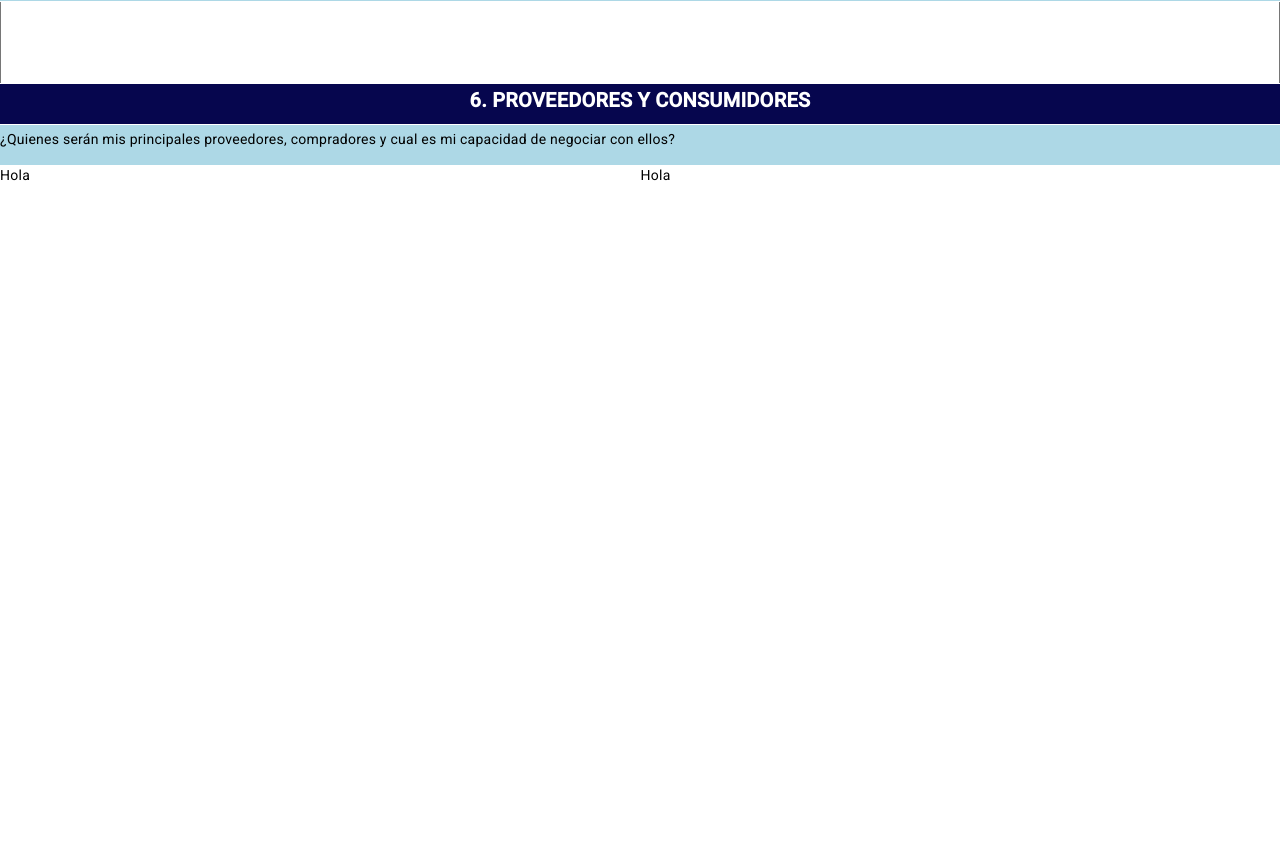
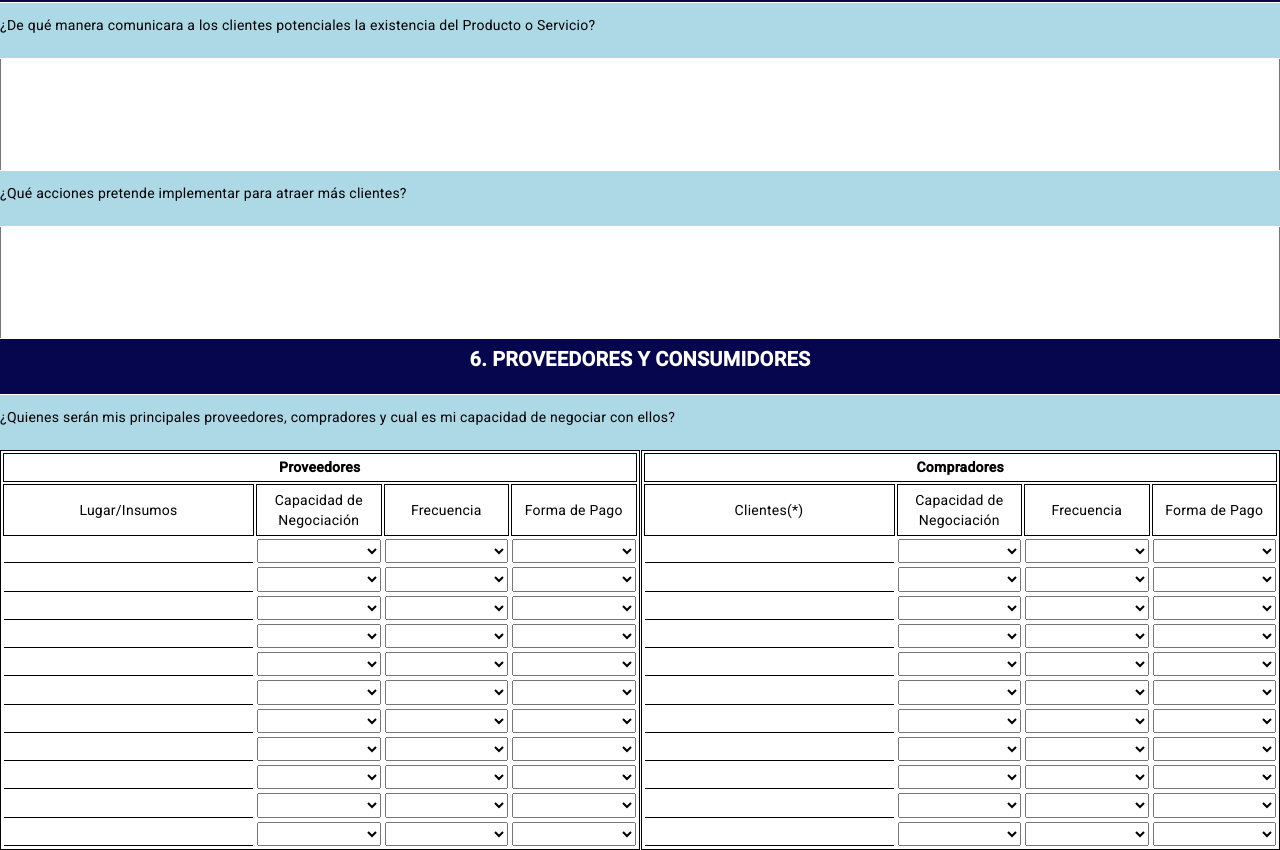
Before and after one commit to vanfranjay/plan-de-negocio, an Angular app in the folder frontend-planDeNegocio/: page /pregunta2 in a window 1280 px wide. Shown: the part 678-1528 px from the top of the page. Before the commit the page ends 1243 px from the top, so only its background shows below. Built offline with nearby package versions, Linux system fonts and the light colour scheme.

Commit message:
Proveedores y consumidores agregados

```diff
--- a/frontend-planDeNegocio/src/app/pages/pregunta2/pregunta2.component.html
+++ b/frontend-planDeNegocio/src/app/pages/pregunta2/pregunta2.component.html
@@ -1,5 +1,5 @@
 <div class="contenedor">
-  <mat-grid-list [cols]="1" rowHeight="40px">
+  <mat-grid-list [cols]="1" rowHeight="55px">
     <mat-grid-tile [colspan]="1" [rowspan]="1" class="custom-tile">
       <div class="content fondo__subtitlo grid__centerVertical">
         <h2 class="texto-bold">5.3. Plaza (Lugar y Distribución)</h2>
@@ -7,7 +7,7 @@
     </mat-grid-tile>
     <mat-grid-tile [colspan]="1" [rowspan]="1">
       <div class="content fondo__subtitulo2 grid__centerVertical">
-        <p class="text__mobil">
+        <p class="">
           Si el Producto o Servicio se vende de manera directa, ¿Cuál será el
           lugar de venta?
         </p>
@@ -66,14 +66,17 @@
       <textarea class="custom-textarea" placeholder=""></textarea>
     </mat-grid-tile>
     <mat-grid-tile [colspan]="1" [rowspan]="1" class="custom-tile">
-      <div class="content fondo__subtitlo grid__centerVertical grid__centerhorizontal">
+      <div
+        class="content fondo__subtitlo grid__centerVertical grid__centerhorizontal"
+      >
         <h2 class="texto-bold">6. PROVEEDORES Y CONSUMIDORES</h2>
       </div>
     </mat-grid-tile>
     <mat-grid-tile [colspan]="1" [rowspan]="1">
       <div class="content fondo__subtitulo2 grid__centerVertical">
         <p class="text__mobil">
-          ¿Quienes serán mis principales proveedores, compradores y cual es mi capacidad de negociar con ellos?
+          ¿Quienes serán mis principales proveedores, compradores y cual es mi
+          capacidad de negociar con ellos?
         </p>
       </div>
     </mat-grid-tile>
@@ -81,17 +84,92 @@
   <mat-grid-list [cols]="colSize" rowHeight="400px">
     <mat-grid-tile [colspan]="1" [rowspan]="1">
       <div class="content">
-        <p class="">
-          Hola
-        </p>
+        <table class="full-width border-table">
+          <tr>
+            <th colspan="4" class="border-table">Proveedores</th>
+          </tr>
+          <tr>
+            <td style="width: 40%" class="centered border-table">Lugar/Insumos</td>
+            <td style="width: 20%" class="centered border-table">Capacidad de Negociación</td>
+            <td style="width: 20%" class="centered border-table">Frecuencia</td>
+            <td style="width: 20%" class="centered border-table">Forma de Pago</td>
+          </tr>
+          <tr *ngFor="let row of rows">
+            <td>
+              <input class="full-width no-margin" type="text" placeholder="" />
+            </td>
+            <td>
+              <select class="full-width">
+                <option></option>
+                <option>Alta</option>
+                <option>Media</option>
+                <option>Baja</option>
+              </select>
+            </td>
+            <td>
+              <select class="full-width">
+                <option></option>
+                <option>Alta</option>
+                <option>Media</option>
+                <option>Baja</option>
+              </select>
+            </td>
+            <td>
+              <select class="full-width">
+                <option></option>
+                <option>Alta</option>
+                <option>Media</option>
+                <option>Baja</option>
+              </select>
+            </td>
+          </tr>
+        </table>
       </div>
     </mat-grid-tile>
     <mat-grid-tile [colspan]="1" [rowspan]="1">
       <div class="content">
-        <p class="">
-          Hola
-        </p>
+        <table class="full-width border-table">
+          <tr>
+            <th colspan="4" class="border-table">Compradores</th>
+          </tr>
+          <tr>
+            <td style="width: 40%" class="centered border-table">Clientes(*)</td>
+            <td style="width: 20%" class="centered border-table">Capacidad de Negociación</td>
+            <td style="width: 20%" class="centered border-table">Frecuencia</td>
+            <td style="width: 20%" class="centered border-table">Forma de Pago</td>
+          </tr>
+          <tr *ngFor="let row of rows">
+            <td>
+              <input class="full-width no-margin" type="text" placeholder="" />
+            </td>
+            <td>
+              <select class="full-width">
+                <option></option>
+                <option>Alta</option>
+                <option>Media</option>
+                <option>Baja</option>
+              </select>
+            </td>
+            <td>
+              <select class="full-width">
+                <option></option>
+                <option>Alta</option>
+                <option>Media</option>
+                <option>Baja</option>
+              </select>
+            </td>
+            <td>
+              <select class="full-width">
+                <option></option>
+                <option>Alta</option>
+                <option>Media</option>
+                <option>Baja</option>
+              </select>
+            </td>
+          </tr>
+        </table>
       </div>
     </mat-grid-tile>
   </mat-grid-list>
+  <!-- TABLA -->
 </div>
--- a/frontend-planDeNegocio/src/app/pages/pregunta2/pregunta2.component.scss
+++ b/frontend-planDeNegocio/src/app/pages/pregunta2/pregunta2.component.scss
@@ -41,9 +41,29 @@
 .grid__centerhorizontal{
   justify-items: center;
 }
+.full-width {
+  width: 100%;
+  height: 100%;
+}
+.centered {
+  text-align: center;
+}
+.no-margin {
+  border: none;
+  outline: none;
+  box-shadow: none;
+  overflow: auto;
+  border-bottom: 1px #000 solid;
+  box-sizing: border-box;
+  padding-right: 5px;
+  padding-left: 5px;
+}
+.border-table{
+  border: #000 1px solid;
+}
 @media (max-width: 600px) {
   .text__mobil{
-    font-size: 12px;
+    font-size: 14px;
   }
 }
 @media (max-width: 599px){
@@ -53,6 +73,6 @@
 }
 @media (max-width: 450px){
   .text__mobil{
-    font-size: 10px;
+    font-size: 12px;
   }
 }
--- a/frontend-planDeNegocio/src/app/pages/pregunta2/pregunta2.component.ts
+++ b/frontend-planDeNegocio/src/app/pages/pregunta2/pregunta2.component.ts
@@ -31,4 +31,6 @@ export class Pregunta2Component {
       return 2; // Por defecto, 4 columnas
     }
   }
+  /////// Número de filas para la tabla
+  rows: number[] = [1, 2, 3, 4, 5, 6, 7, 8, 9, 10, 11];
 }
```
